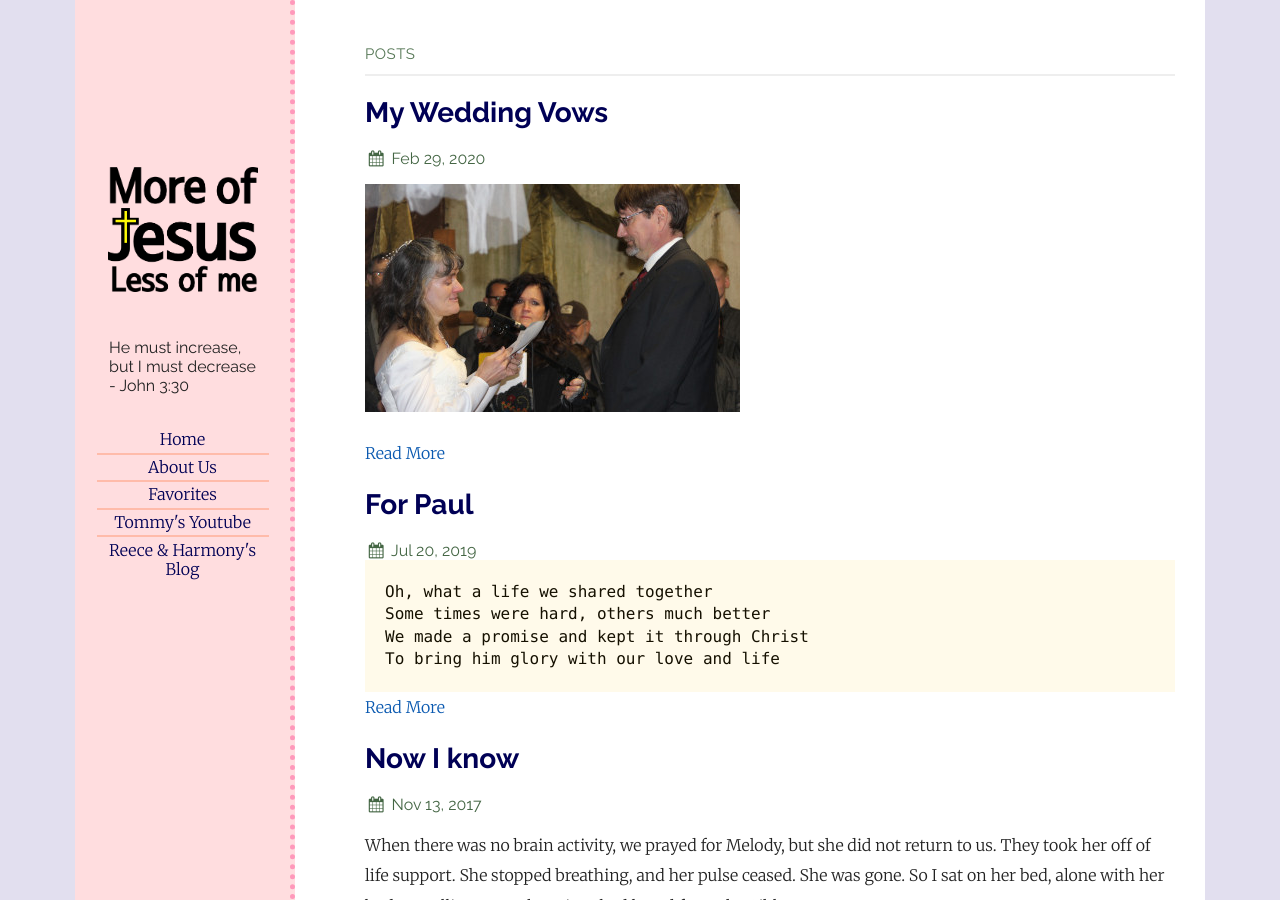
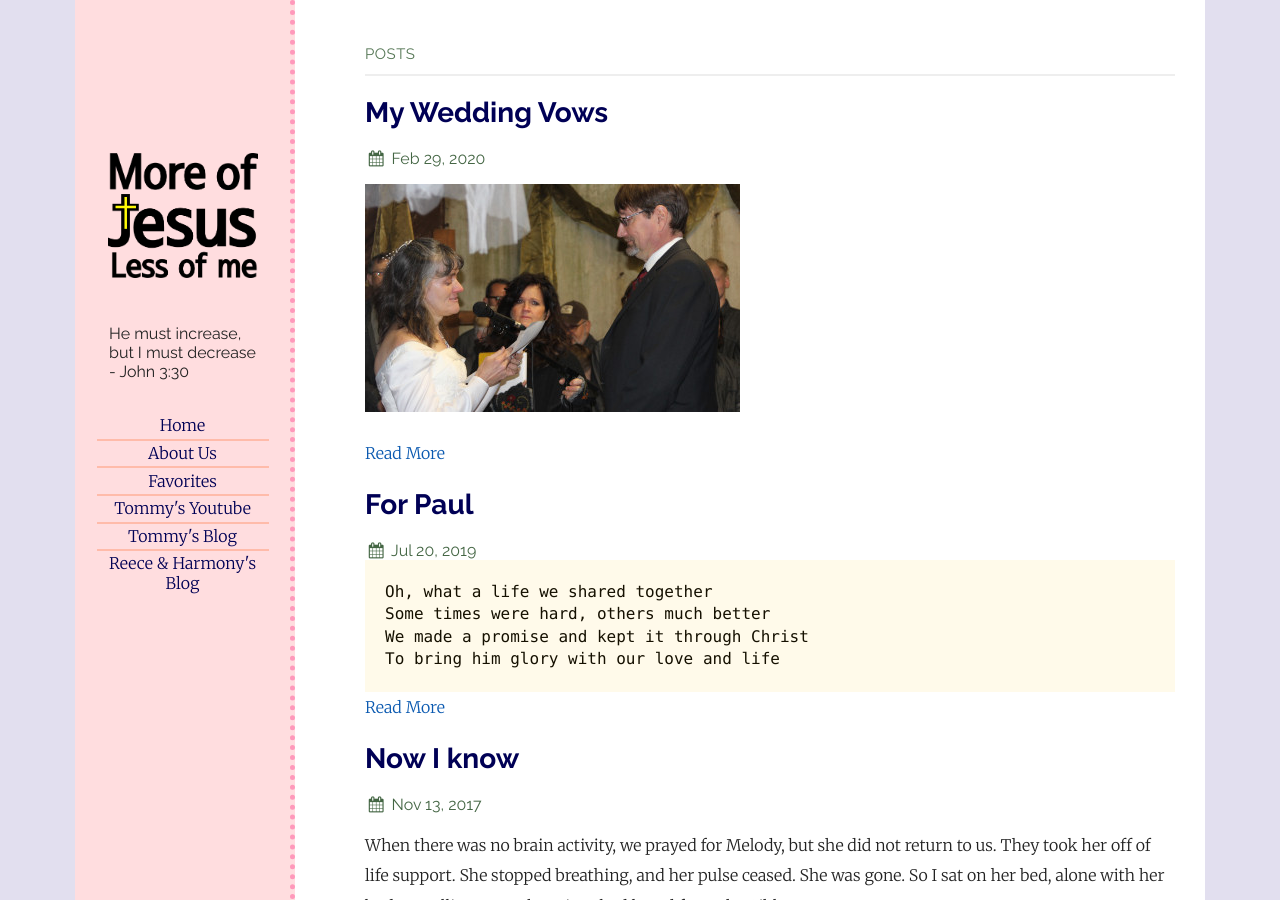
Before and after one commit to reneedowns/reneedowns, a Jekyll site: the page built from index.md, in a window 1280 px wide and 900 px high. Built offline with Jekyll 4.4.1, drawn with Linux system fonts in a browser that asks for light colours.

Commit message:
Update Config “navigation”

```diff
--- a/_data/navigation.yml
+++ b/_data/navigation.yml
@@ -7,5 +7,7 @@ items:
     url: /favorites
   - title: Tommy's Youtube
     url: http://youtube.com/tnelsond
+  - title: Tommy's Blog
+    url: http://www.tnelsond.com
   - title: Reece & Harmony's Blog
     url: https://www.lovemyducks.com
```
